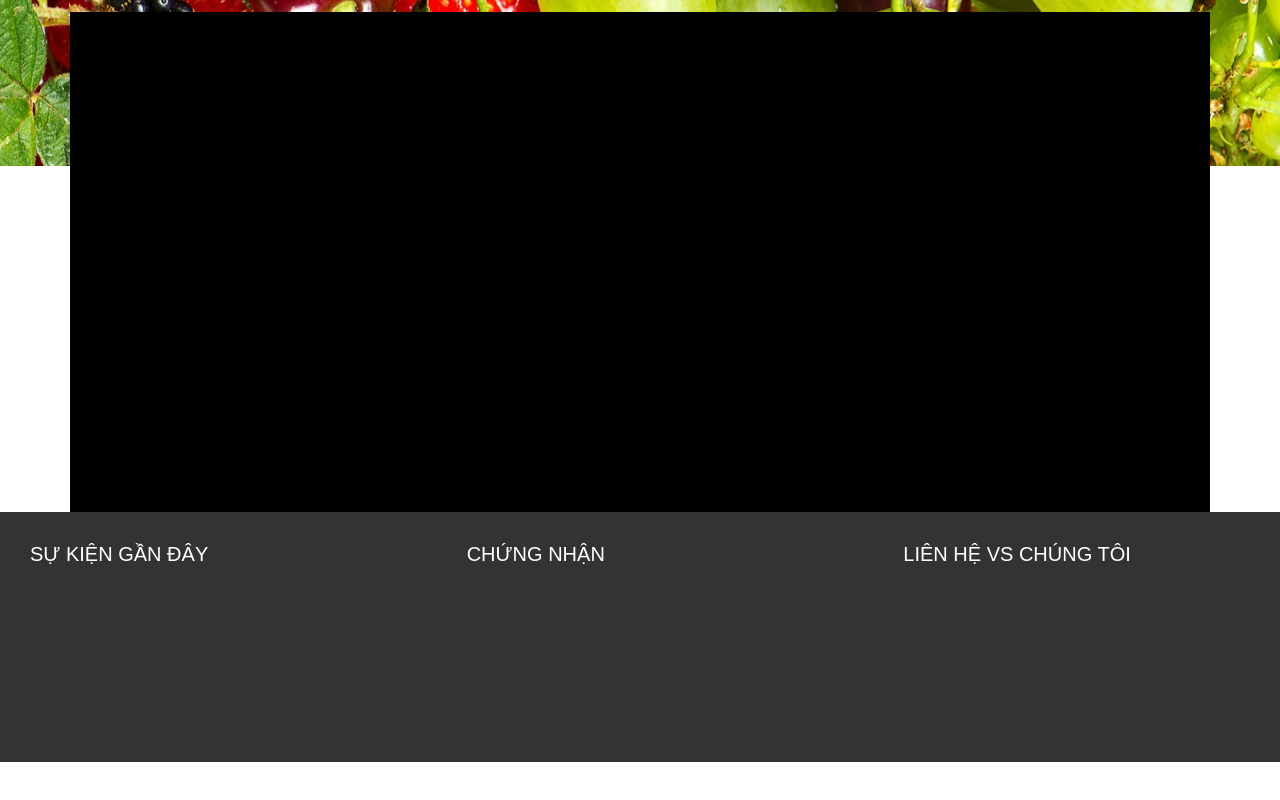
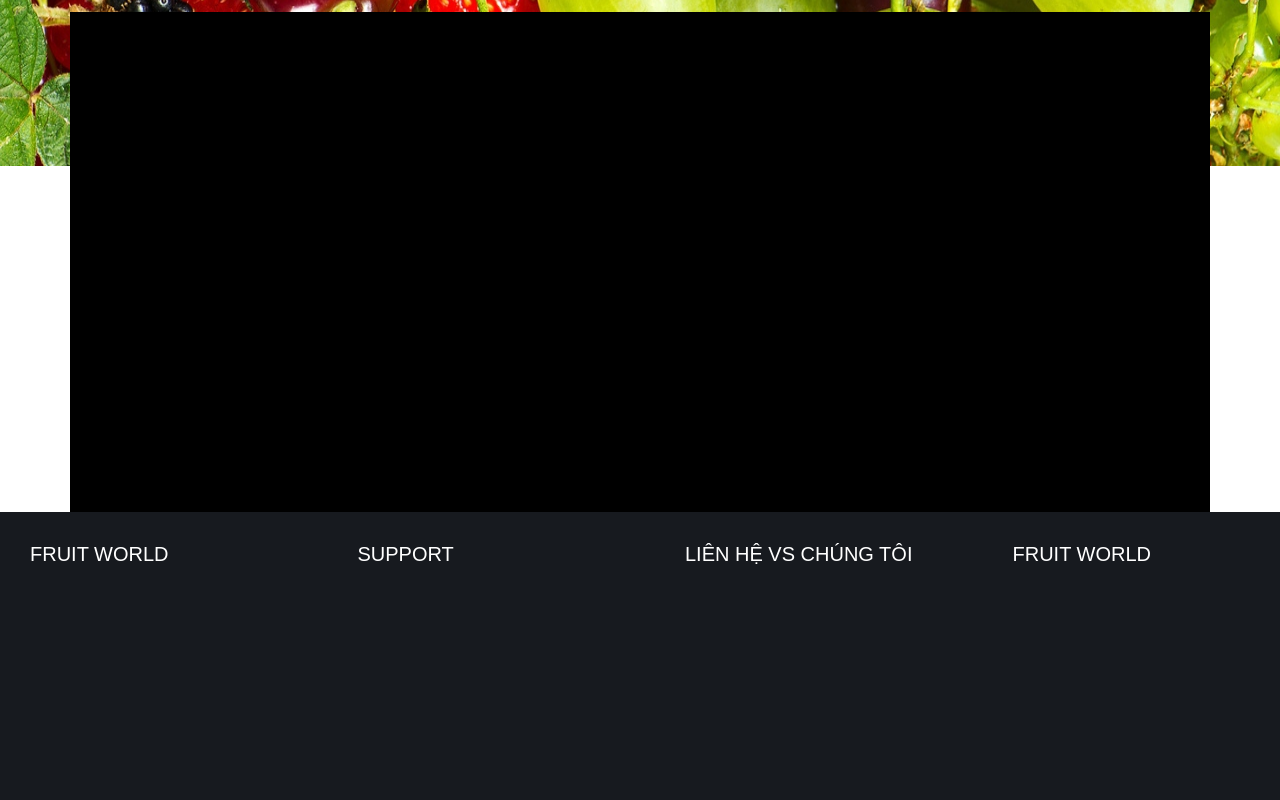
Before and after one commit to NguyenQuanghHuong/batch141Team1, a plain HTML site: page index.html in a window 1280 px wide. Shown: the part 634-1434 px from the top of the page. Before the commit the page ends 1396 px from the top, so only its background shows below. Drawn offline with nearby package versions, Linux system fonts and the light colour scheme.

Commit message:
vuong chinh

```diff
--- a/Css/mystyle.css
+++ b/Css/mystyle.css
@@ -172,11 +172,15 @@ body
 
 #footer
 {
+    background:#171a1f!important;
+    background-image: url(../data/img/footer-banner.png);
+    background-repeat: no-repeat;
+    background-position: bottom center;
     width: 100%;
-    height: 250px;
-    background: #353232;
+    height: 500px;
+
 }
-#footer .row .col-sm-4 h3
+#footer .row .col-sm-3 h3
 {
     color: white;
     font-size: 20px;
--- a/index.html
+++ b/index.html
@@ -76,16 +76,18 @@
     </div>
     <footer id="footer" >
         <div class="row">
-            <div class="col-sm-4">
-                <h3>SỰ KIỆN GẦN ĐÂY</h3>
+            <div class="col-sm-3">
+                <h3>FRUIT WORLD</h3>
             </div>
-            <div class="col-sm-4">
-                <h3>CHỨNG NHẬN</h3>
+            <div class="col-sm-3">
+                <h3>SUPPORT</h3>
             </div>
-            <div class="col-sm-4">
+            <div class="col-sm-3">
                 <h3>LIÊN HỆ VS CHÚNG TÔI</h3>
             </div>
-        </div>
+            <div class="col-sm-3">
+                <h3>FRUIT WORLD</h3>
+            </div>
     </footer>
 
 </body>
```
Also changed, not shown: Data/img/footer-banner.png (added).
